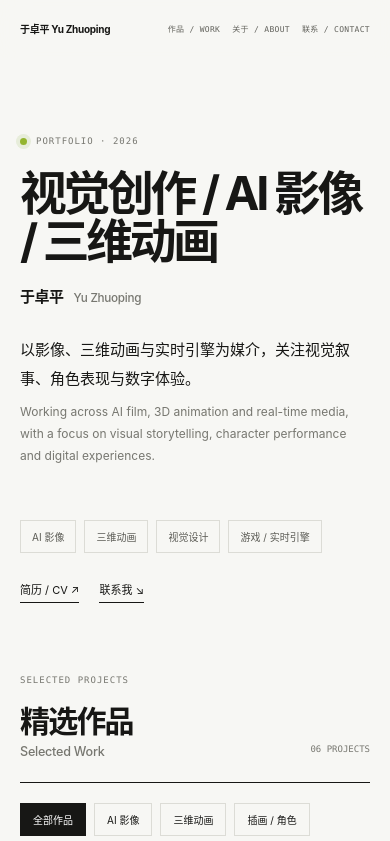
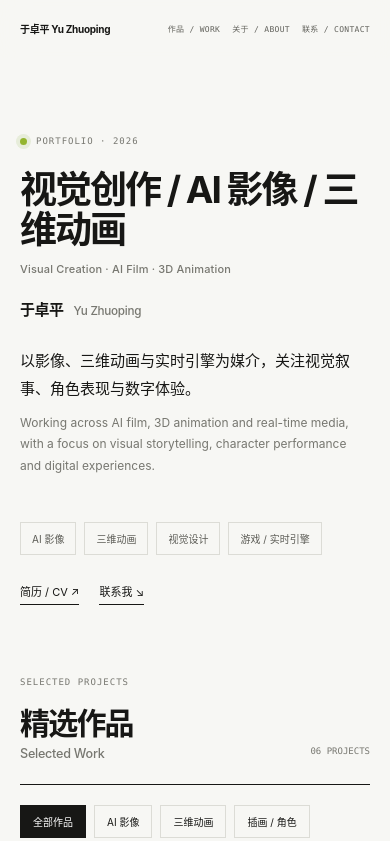
Before and after one commit to TakPyeong/takpyeong.github.io, a plain HTML site: page index.html in a window 390 px wide. Shown: the top 841 px of the page. Drawn offline with Linux system fonts and the light colour scheme.

Commit message:
修改主页
修改主页

```diff
--- a/index.html
+++ b/index.html
@@ -25,6 +25,7 @@
     <section class="hero" aria-labelledby="hero-title">
       <p class="hero__eyebrow"><span class="status-dot"></span><span data-hero-eyebrow>PORTFOLIO · 2026</span></p>
       <h1 class="hero__role" id="hero-title" data-role>视觉创作 / AI 影像 / 三维动画</h1>
+      <p class="hero__role-en">Visual Creation · AI Film · 3D Animation</p>
       <p class="hero__signature"><span data-name-zh>于卓平</span><span class="hero__signature-en" data-name-en>Yu Zhuoping</span></p>
       <div class="hero__intro-wrap">
         <p class="hero__intro" data-intro-zh></p>
--- a/style.css
+++ b/style.css
@@ -27,17 +27,18 @@ img, video { display: block; max-width: 100%; }
 .topbar__nav { display: flex; gap: clamp(14px, 3vw, 40px); }
 .topbar__nav a { color: #62625c; font: 9px var(--mono); letter-spacing: .04em; }
 .topbar__nav a:hover { color: var(--ink); }
-.hero { max-width: var(--max); margin: auto; padding: clamp(70px, 8vw, 118px) var(--gutter) clamp(72px, 8vw, 112px); }
+.hero { max-width: var(--max); margin: auto; padding: clamp(92px, 10vw, 150px) var(--gutter) clamp(72px, 8vw, 108px); }
 .hero__eyebrow, .eyebrow { margin: 0 0 24px; color: var(--muted); font: 9px var(--mono); letter-spacing: .11em; text-transform: uppercase; }
 .hero__eyebrow { display: flex; align-items: center; gap: 9px; }
 .status-dot { width: 7px; height: 7px; border-radius: 50%; background: #94b52f; box-shadow: 0 0 0 4px #e7edda; }
-.hero__role { max-width: 1040px; margin: 0; font-size: clamp(42px, 7vw, 102px); font-weight: 650; line-height: 1.02; letter-spacing: -.07em; }
-.hero__signature { margin: 24px 0 30px; display: flex; align-items: baseline; gap: 10px; font-size: clamp(15px, 1.45vw, 20px); font-weight: 600; letter-spacing: -.035em; }
+.hero__role { max-width: 1180px; margin: 0; font-size: clamp(32px, 4.15vw, 62px); font-weight: 650; line-height: 1.08; letter-spacing: -.055em; white-space: nowrap; }
+.hero__role-en { margin: 11px 0 0; color: var(--muted); font-size: clamp(11px, .95vw, 14px); font-weight: 450; letter-spacing: .015em; }
+.hero__signature { margin: 30px 0 28px; display: flex; align-items: baseline; gap: 10px; font-size: clamp(15px, 1.45vw, 20px); font-weight: 600; letter-spacing: -.035em; }
 .hero__signature-en { color: var(--muted); font-size: .78em; font-weight: 450; letter-spacing: -.025em; }
 .hero__intro-wrap { max-width: 760px; }
 .hero__intro { margin: 0; font-size: clamp(15px, 1.4vw, 18px); line-height: 1.9; }
 .hero__intro-en { margin: 8px 0 0; max-width: 680px; color: var(--muted); font-size: 12px; line-height: 1.8; }
-.hero__bottom { margin-top: 54px; display: flex; align-items: flex-end; justify-content: space-between; gap: 28px; }
+.hero__bottom { margin-top: 46px; display: flex; align-items: flex-end; justify-content: space-between; gap: 28px; }
 .hero__fields { display: flex; flex-wrap: wrap; gap: 8px; }
 .hero__fields span { padding: 8px 11px; border: 1px solid var(--line); font-size: 10px; color: #5b5b55; }
 .hero__actions { display: flex; gap: 20px; flex-wrap: wrap; justify-content: flex-end; }
@@ -143,7 +144,8 @@ img, video { display: block; max-width: 100%; }
   .topbar__nav { gap: 12px; }
   .topbar__nav a { font-size: 8px; }
   .hero { padding-top: 78px; }
-  .hero__role { font-size: clamp(38px, 12vw, 62px); }
+  .hero__role { font-size: clamp(31px, 9.5vw, 48px); white-space: normal; }
+  .hero__role-en { font-size: 11px; line-height: 1.5; }
   .hero__signature { margin-top: 20px; }
   .section__title { flex-direction: column; align-items: flex-start; gap: 3px; }
   .work-grid { grid-template-columns: minmax(0,1fr); row-gap: 44px; }
```
